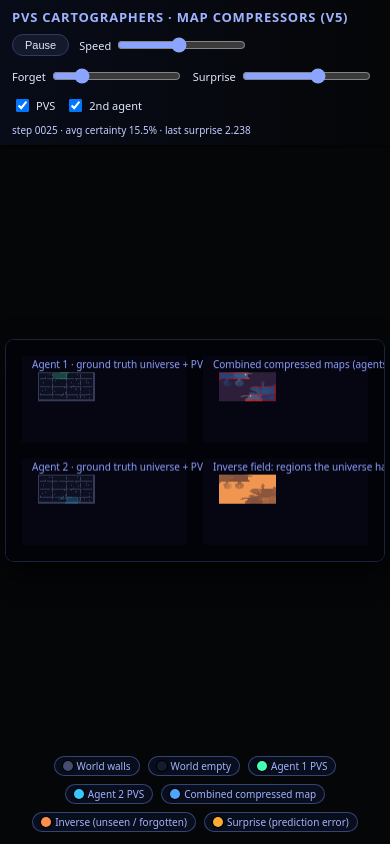
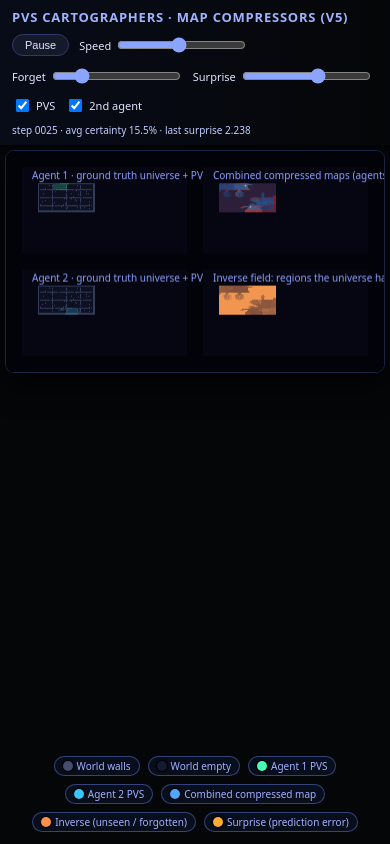
Before and after one commit to fechols/PVS-Cartographers, a plain HTML site: page index.html in a window 390 px wide. Drawn offline with Linux system fonts and the light colour scheme; animation ran at ten frames a second.

Commit message:
Updated responsive layout handling.

```diff
--- a/index.html
+++ b/index.html
@@ -70,7 +70,7 @@
       flex: 1;
       display: flex;
       justify-content: center;
-      align-items: center;
+      align-items: flex-start;
       min-height: 0;
     }
     #sim {
@@ -78,6 +78,7 @@
       max-width: 1200px;
       aspect-ratio: 12 / 7;
       height: auto;
+      max-height: calc(100vh - 110px);
       background: #020308;
       border-radius: 8px;
       box-shadow: 0 0 0 1px #1a2340, 0 12px 30px rgba(0,0,0,0.8);
```
Also changed, not shown: 1 other file.
